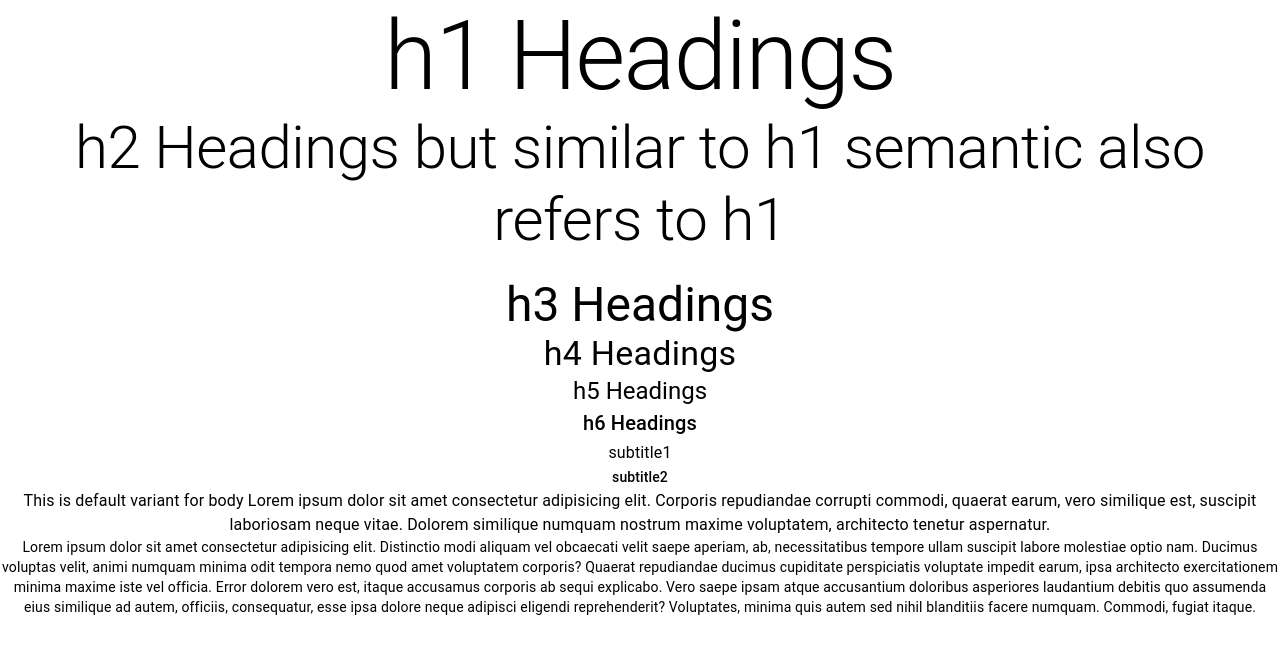
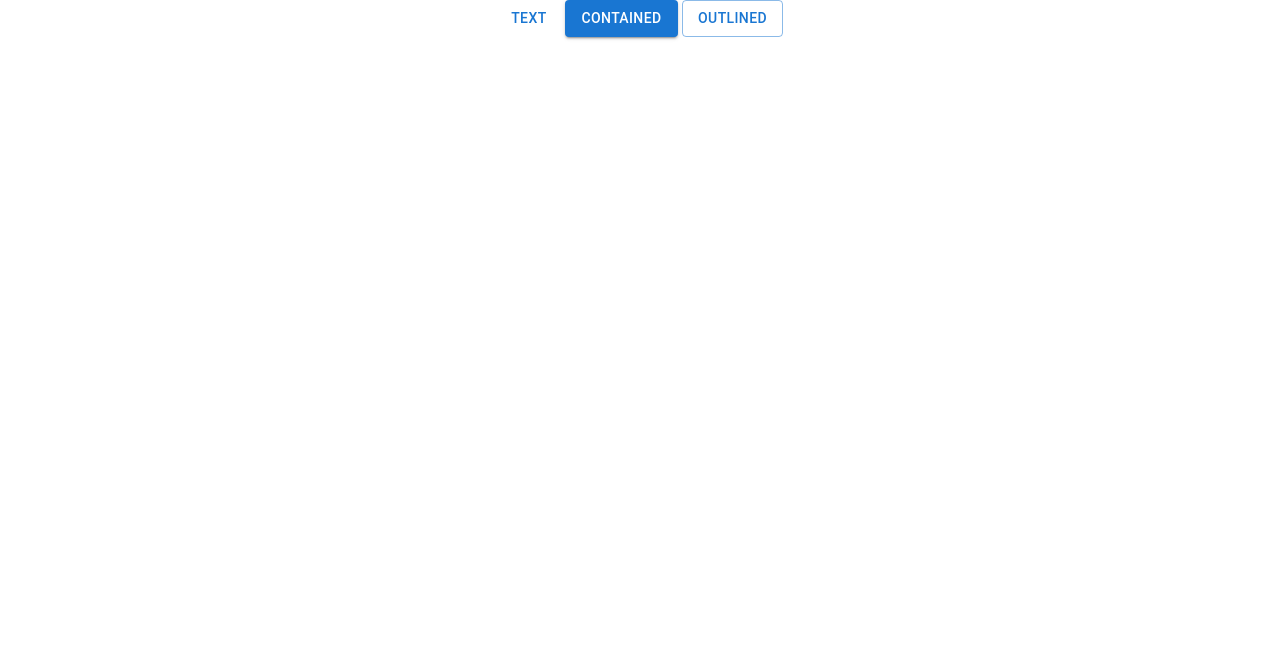
Before and after one commit to Murugananthstr/MaterialUIForReact, a React (Create React App) app in the folder react-mui-demo/: page / in a window 1280 px wide. Shown: the top 654 px of the page. Built offline with nearby package versions, Linux system fonts and the light colour scheme.

Commit message:
Button variant with text, contained, outlined

```diff
--- a/react-mui-demo/src/App.tsx
+++ b/react-mui-demo/src/App.tsx
@@ -1,10 +1,12 @@
 import "./App.css";
+import MuiButton from "./components/MuiButton";
 import MuiTypography from "./components/MuiTypography";
 
 function App() {
   return (
     <div className="App">
-      <MuiTypography />
+      {/* <MuiTypography /> */}
+      <MuiButton />
     </div>
   );
 }
--- /dev/null
+++ b/react-mui-demo/src/components/MuiButton.tsx
@@ -0,0 +1,16 @@
+import { Button } from "@mui/material";
+import React from "react";
+
+const MuiButton = () => {
+  return (
+    <div>
+      <Button variant="text">Text</Button> {/* Less Important */}
+      <Button variant="contained">Contained</Button>{" "}
+      {/* More Important such as action button like Login/Register/Submit */}
+      <Button variant="outlined">Outlined</Button>{" "}
+      {/* Less Important similar to cancel or go back*/}
+    </div>
+  );
+};
+
+export default MuiButton;
```
